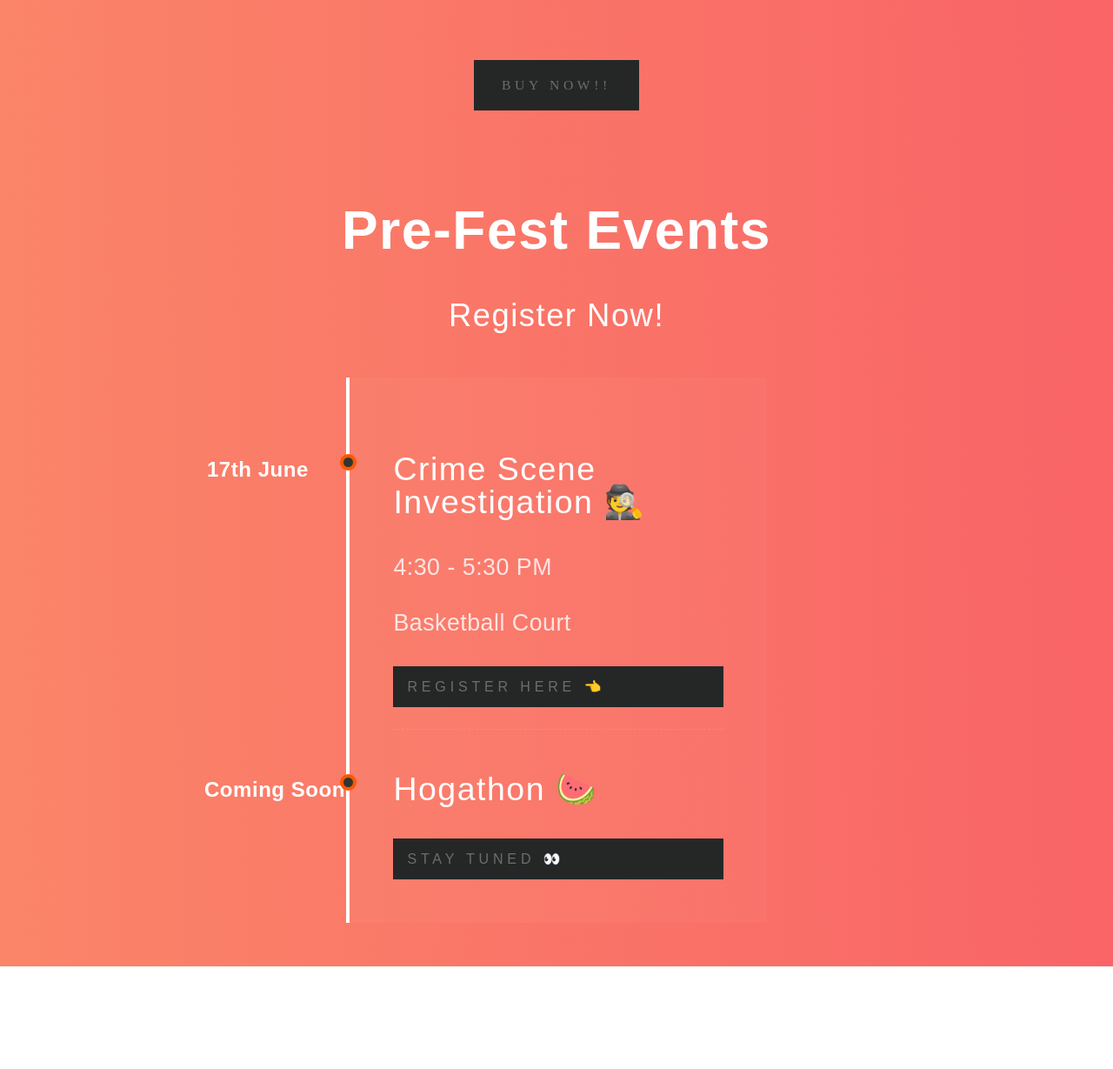
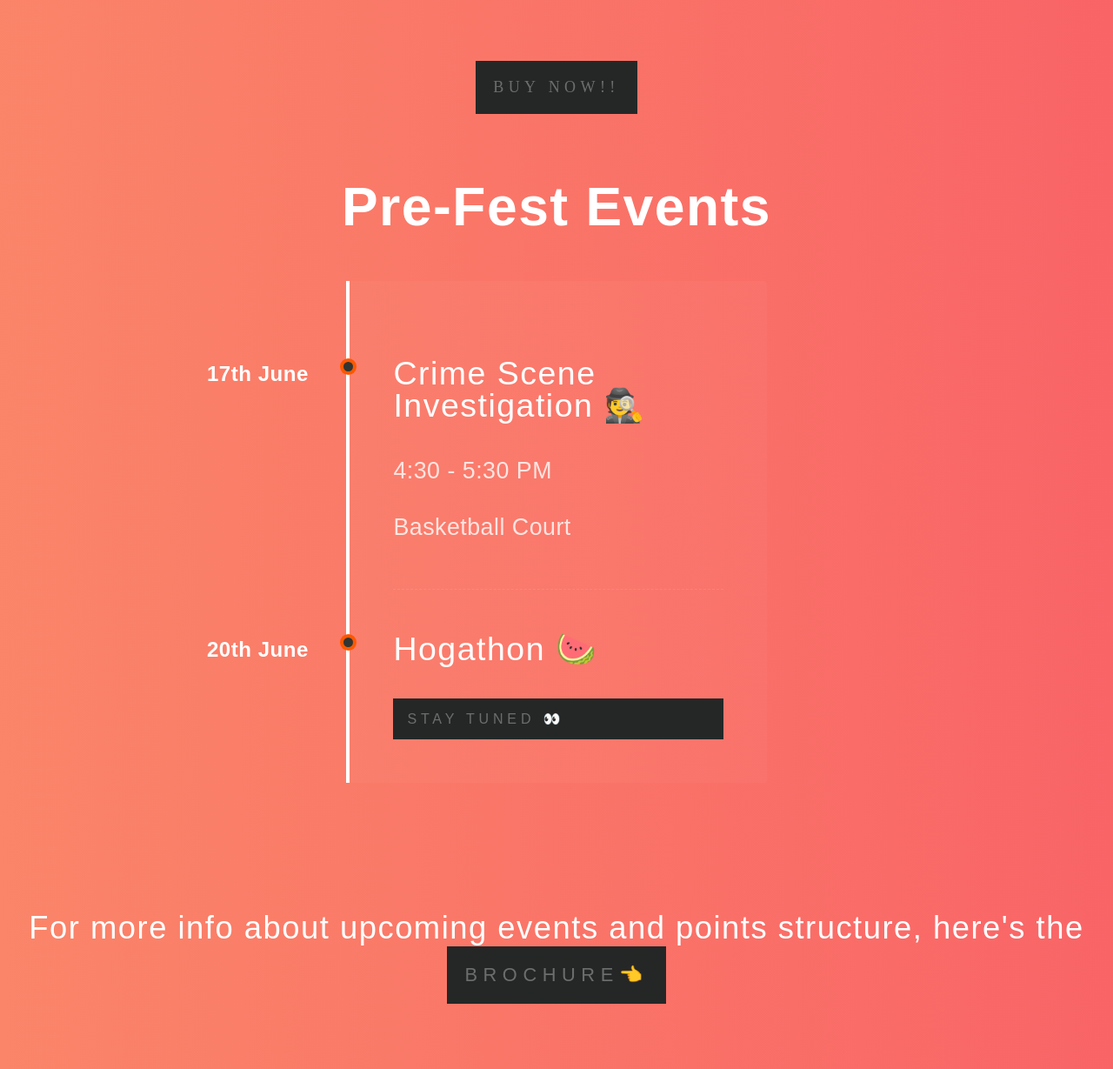
Before and after one commit to G-Aswin/Parichay22, a plain HTML site: page templates/prefest.html in a window 1280 px wide. Shown: the part 680-1909 px from the top of the page at 87% size. Before the commit the page ends 1791 px from the top, so only its background shows below. Drawn offline with Linux system fonts and the light colour scheme; a web font is replaced by a local one.

Commit message:
brochure and minor updates

```diff
--- a/static/css/prefest.css
+++ b/static/css/prefest.css
@@ -205,6 +205,7 @@
     font-weight: 700;
     font-size: 2.4em;
   }
+
   h3{
     font-family: 'Saira', sans-serif;
     letter-spacing: 1.5px;
--- a/templates/prefest.html
+++ b/templates/prefest.html
@@ -18,48 +18,40 @@
 
 
         <h1>Parichay '22 Merch Available Now! 👕✨</h1>
+        <a style="display: inline-block; padding: 20px; font-size:large;"
+            href="https://docs.google.com/forms/d/e/1FAIpQLSfJlCv-WRoypklBRk-F3OR4iC3pY4XdIWhZ5X2vurdXAgbhCw/viewform?usp=sf_link">Buy
+            Now!!</a>
+
         <br>
-        <a style="width:150px; padding:20px; text-align: center; margin:auto;"
-                href="https://docs.google.com/forms/d/e/1FAIpQLSfJlCv-WRoypklBRk-F3OR4iC3pY4XdIWhZ5X2vurdXAgbhCw/viewform?usp=sf_link">Buy Now!!</a>
-
-                <br>
-                <br>
+        <br>
 
 
         <h1>Pre-Fest Events</h1>
-        <h3>Register Now!</h3>
+        <!-- <h3>Register Now!</h3> -->
 
         <ul class="timeline">
             <li class="event" data-date="17th June">
                 <h3>Crime Scene Investigation 🕵️</h3>
                 <p>4:30 - 5:30 PM</p>
                 <p>Basketball Court</p>
-                <a
-                href="https://docs.google.com/forms/d/e/1FAIpQLScehbabNa7QsnMsOhPaCyD88uWKlb_FzOkUSmDW8WSfHFakOw/viewform?usp=sf_link">Register Here 👈</a>
+                <!-- <a
+                    href="https://docs.google.com/forms/d/e/1FAIpQLScehbabNa7QsnMsOhPaCyD88uWKlb_FzOkUSmDW8WSfHFakOw/viewform?usp=sf_link">Register
+                    Here 👈</a> -->
             </li>
-            <li class="event" data-date="Coming Soon">
+            <li class="event" data-date="20th June">
                 <h3>Hogathon 🍉</h3>
                 <!-- <p> 1 - 1:30 PM</p> -->
-                <a
-                    >Stay Tuned 👀</a>
+                <a>Stay Tuned 👀</a>
             </li>
-            <!-- <li class="event" id="date" data-date="2009">
-      <h3>Squareflair was Born</h3>
-      <p></p> <p>"We can be all things to Squarespace users!" 📣</p>
-    </li>
+        </ul>
+        <br>
+        <br>
 
-    <li class="event" data-date="2021">
+        <h3>For more info about upcoming events and points structure, here's the <a style="display:inline-block; padding:20px; text-align: center; margin:auto;"
+                href="/events">Brochure👈</a>
+            </h3>
+        <br>
 
-      <h3>Squareflair Today</h3>
-
-      <p>"We design and build from scratch!" 📣<p/> <p>When we say <em><strong>100% custom</strong></em> we mean it— and we build all sites on the Squarespace Developer platform.<p/>
-<p>Did you know that all of our pixels are hand-forged from the rarest of subpixels grown and harvested in the <em>Nerd Forest</em>? <br>🤜💥🤛</p>
-
-      <p><strong>Our success can be measured by lives and brands enhanced by 9+ years of 100% Squarespace-focused service!</strong></p>
-
-<p><a href="https://www.squareflair.com">squareflair.com</a></p>
-    </li> -->
-        </ul>
     </div>
     <!-- partial -->
 
```
